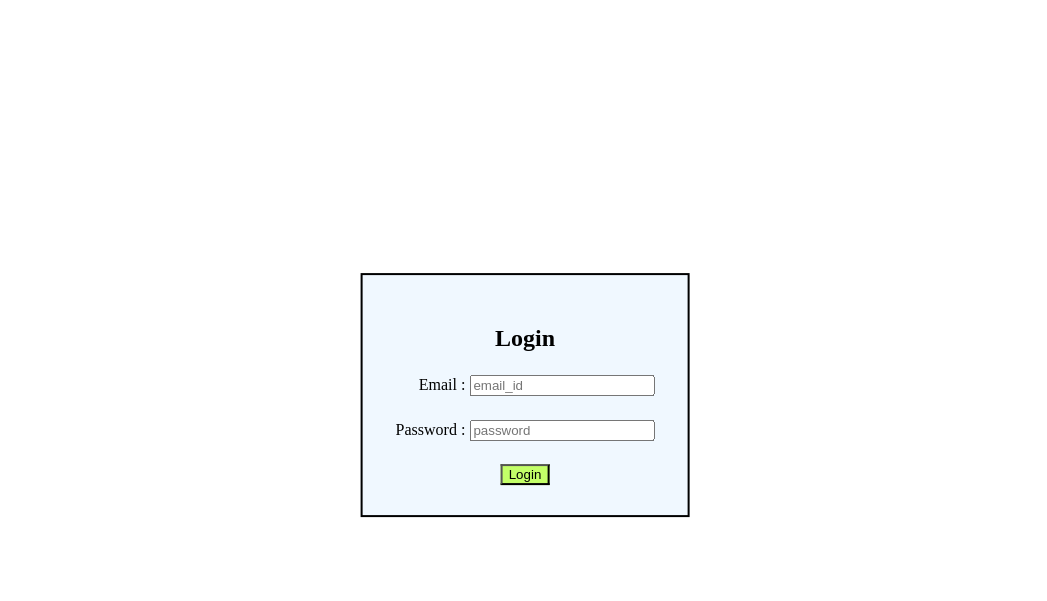
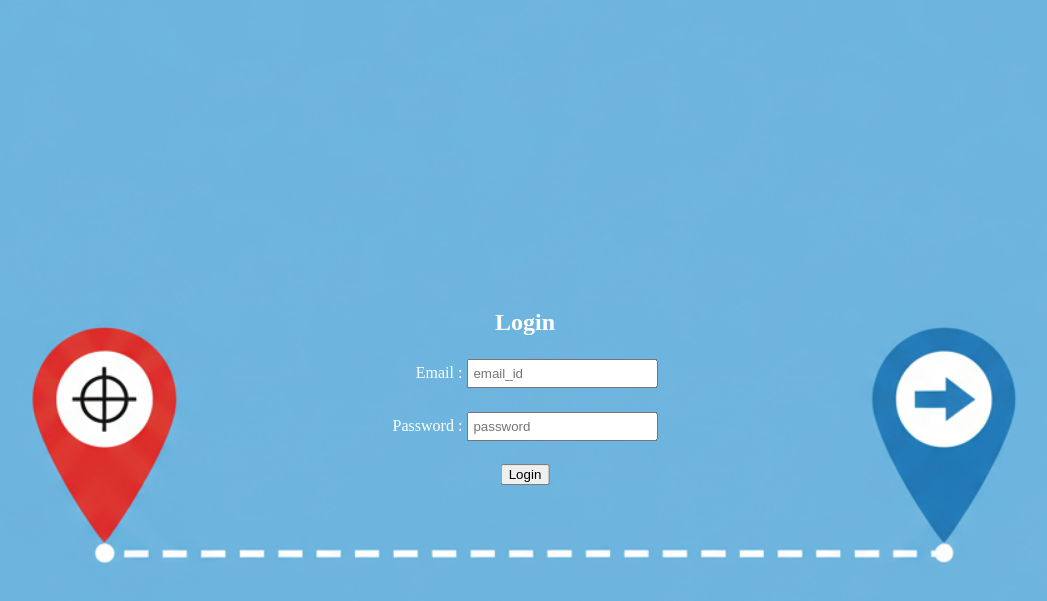
Before and after one commit to boopathy0204/Drivelink, a plain HTML site: page login/login.html in a window 1280 px wide. Shown: the part 5-606 px from the top of the page, without its empty margins (115-1162 px from the left). Drawn offline with Linux system fonts and the light colour scheme.

Commit message:
frontend bp3

```diff
--- a/login/login.html
+++ b/login/login.html
@@ -5,7 +5,6 @@
 <body>
     <div class ="login">
     <h2>Login</h2>
-    <form method ="post">
         <table>
             <tr>
             <td><label for="email">Email :</label></td>
@@ -16,8 +15,9 @@
                 <td><input id="password" type="password" name ="password" placeholder="password"></td>
             </tr>
         </table>
-    </form>
-    <button class ="login_button">Login</button>
-    </div>
+    <button onclick="login()">Login</button>
+    <p id="result"  style="color: red;"></p>
+</div>
+<script src="script.js"></script>
 </body>
 </html>
--- /dev/null
+++ b/login/script.js
@@ -0,0 +1,14 @@
+function login(){
+    const email=document.getElementById("email").value;
+    const password=document.getElementById("password").value;
+    fetch("http://localhost:500/api",{
+        method:"POST",
+        headers:{"Content-Type":"application/json"},
+        body:JSON.stringify({
+            email,password
+        })
+    })
+    .then(res => res.text())
+    .then(data => document.getElementById("result").innerText = data)
+    .catch(err => console.error(err));
+}
--- a/login/style.css
+++ b/login/style.css
@@ -1,9 +1,10 @@
 .login,.personal_details{
-    background-color: aliceblue;
-    border-width:2px;
+    /*background-color: rgb(63, 72, 232);
+     border-width:2px;
     padding:30px;
     border-style: solid;
-    border-color:black;
+    border-color:rgb(247, 243, 243); */
+    color: white;
     position:absolute;
     left:50%;
     top:50%;
@@ -17,6 +18,7 @@
  input ,select,textarea{
     margin-bottom: 20px;
     font-style: normal;
+    padding: 5px;
     outline-color:rgb(107, 161, 24);
 }
 .login_button{
@@ -28,3 +30,10 @@ table label{
     margin-bottom:20px;
     width:100%;
 }
+body{
+    background-image: url("image/Gemini_Generated_Image_jso4orjso4orjso4.png");
+    background-repeat: no-repeat;
+    background-size: cover;
+    background-position: center;
+    height: 100vh;
+}
```
Also changed, not shown: login/index.html (+1 -1 lines), login/image/12.webp (renamed from image/12.webp), login/image/Gemini_Generated_Image_jso4orjso4orjso4.png (added), login/image/car-steering-wheel-logo-illustration-free-vector.jpg (renamed from image/car-steering-wheel-logo-illustration-free-vector.jpg), login/image/car-travel-route-path-icon-600nw-2336631699.webp (renamed from image/car-travel-route-path-icon-600nw-2336631699.webp), login/image/download.jpg (renamed from image/download.jpg), login/image/images.jpg (renamed from image/images.jpg), login/image/travel-route-icon-animation-with-blue-grid-background-animated-location-map-pointer-suitable-for-motion-graphics-about-life-travel-package-delivery-gps-flights-and-adventure-video.jpg (renamed from image/travel-route-icon-animation-with-blue-grid-background-animated-location-map-pointer-suitable-for-motion-graphics-about-life-travel-package-delivery-gps-flights-and-adventure-video.jpg).
